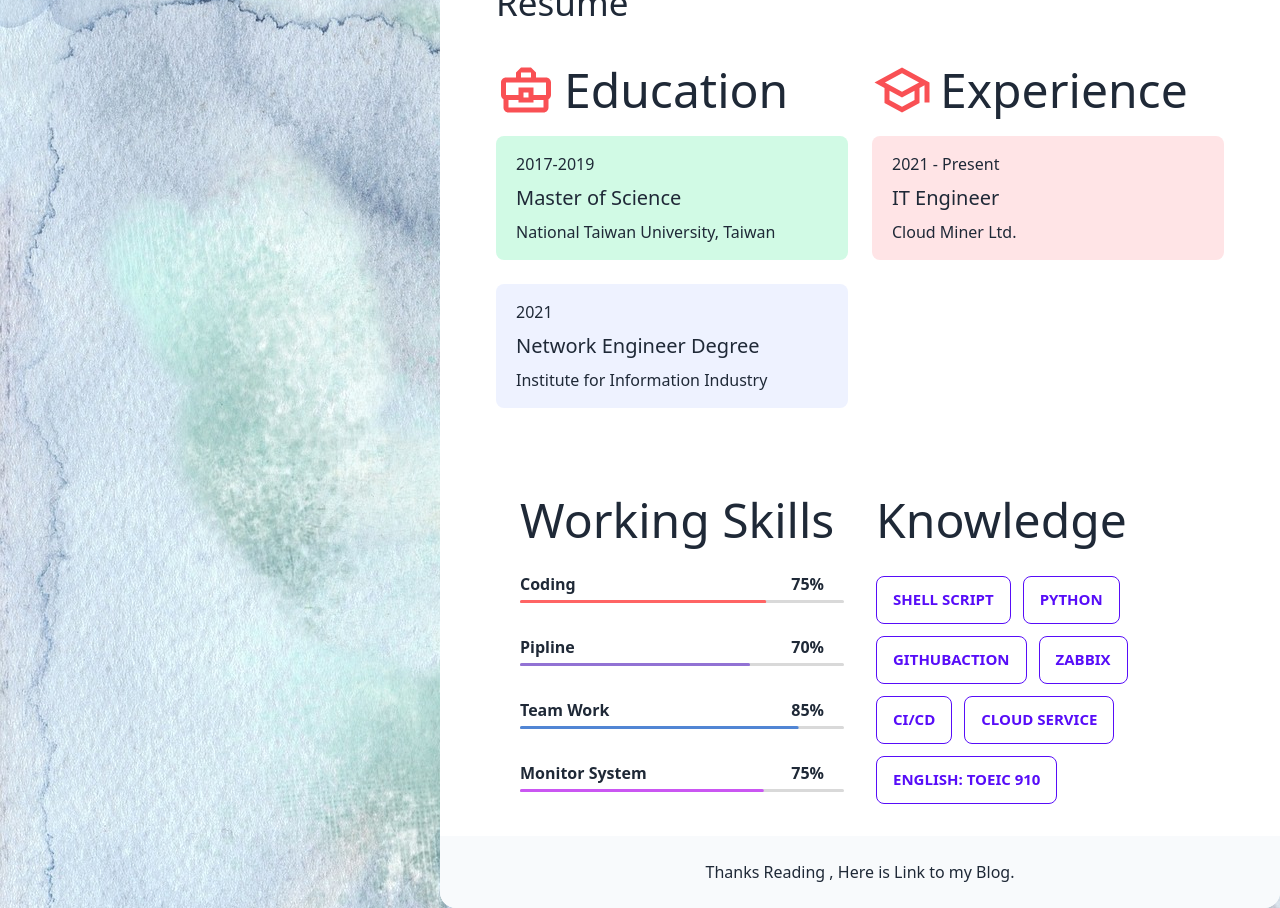
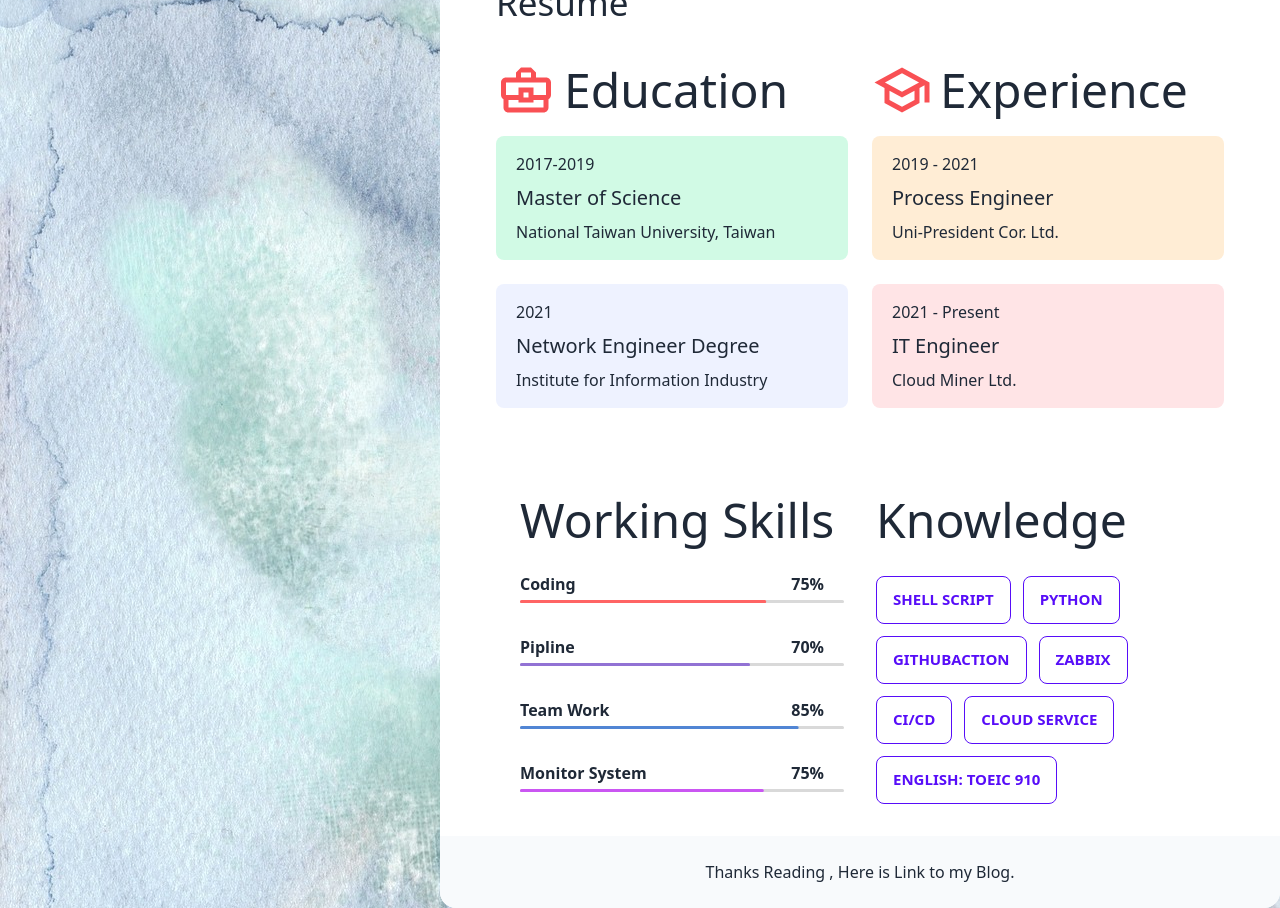
Before and after one commit to suyuying/me-rsume, a React (Create React App) app: page / in a window 1280 px wide. Shown: the part 1360-2268 px from the top of the page. Built offline with nearby package versions, Linux system fonts and the light colour scheme.

Commit message:
add uni president

```diff
--- a/src/App.js
+++ b/src/App.js
@@ -444,6 +444,15 @@ export default function MyResume() {
                               Experience
                             </h4>
                           </div>
+                          <div className="py-4 pl-5 pr-3 space-y-2 mb-6 rounded-lg dark:border-[#212425] dark:border-2 dark:bg-transparent bg-orange-100">
+                            <span className="text-tiny text-gray-lite dark:text-[#b7b7b7]">
+                              2019 - 2021
+                            </span>
+                            <h3 className="text-xl "> Process Engineer </h3>
+                            <p className="dark:text-[#b7b7b7]">
+                              Uni-President Cor. Ltd.
+                            </p>
+                          </div>
                           <div className="py-4 pl-5 pr-3 space-y-2 mb-6 rounded-lg dark:border-[#212425] dark:border-2 dark:bg-transparent bg-rose-100">
                             <span className="text-tiny text-gray-lite dark:text-[#b7b7b7]">
                               2021 - Present
```
